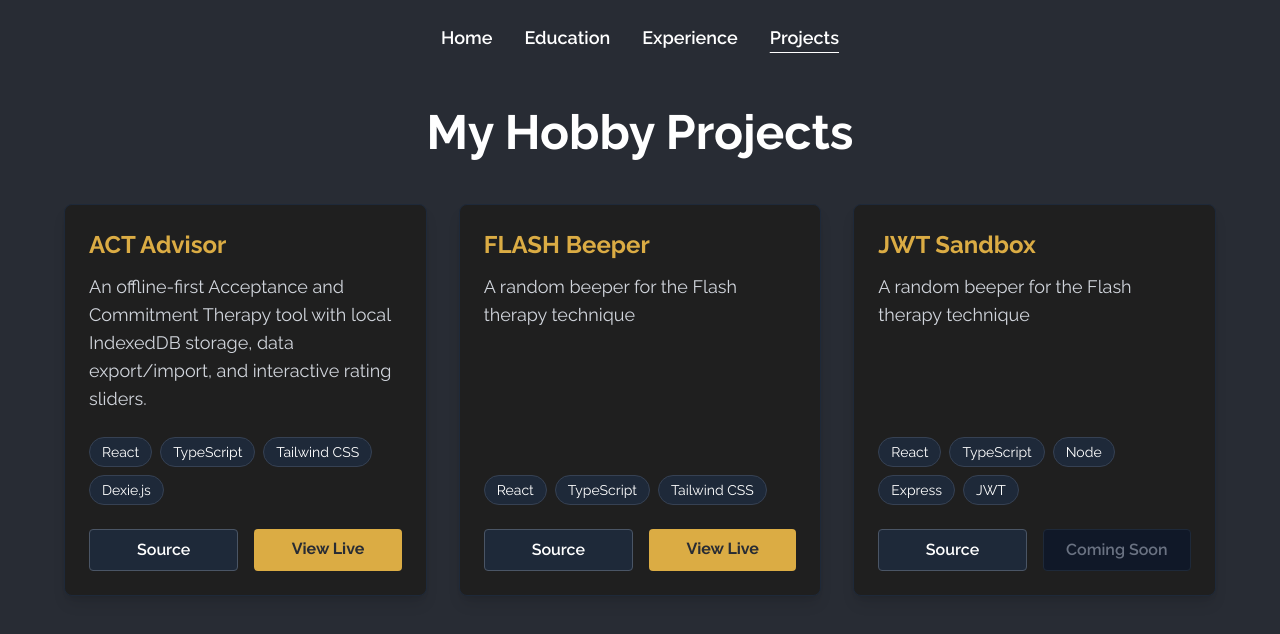
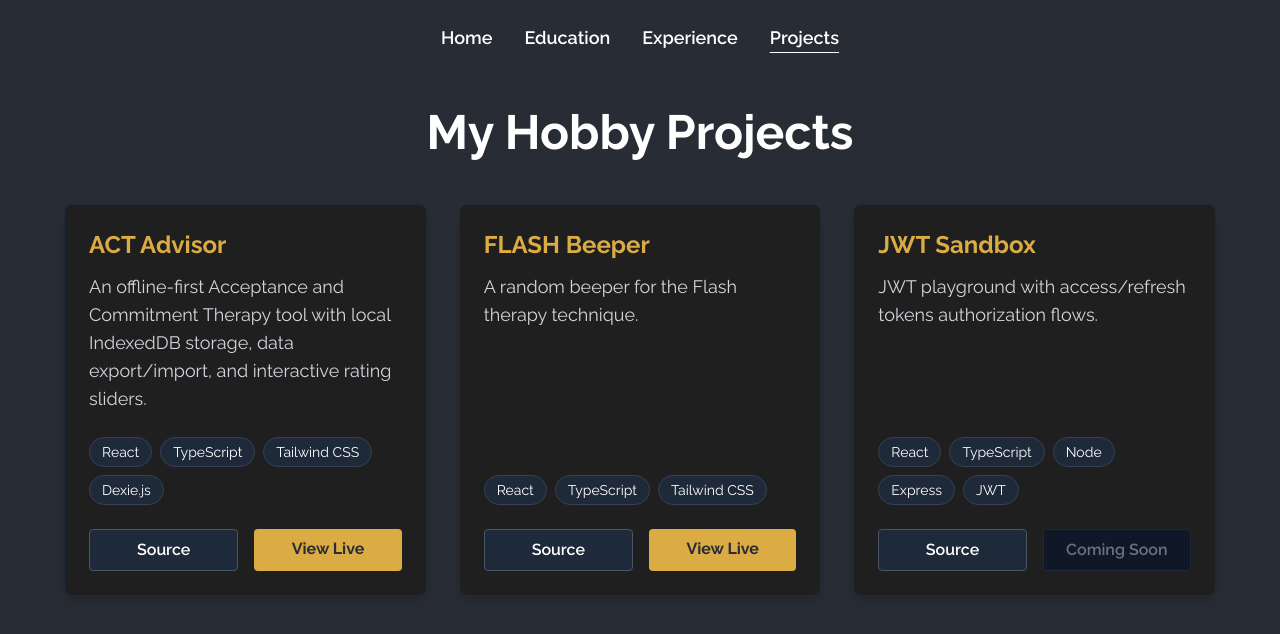
Before and after one commit to Zalarox/zalarox.github.io, a React (Vite) app: page /projects in a window 1280 px wide. Shown: the top 634 px of the page. Built offline with nearby package versions, Linux system fonts and the light colour scheme.

Commit message:
Update project descriptions in Projects.ts

```diff
--- a/src/static/Projects.ts
+++ b/src/static/Projects.ts
@@ -11,14 +11,14 @@ const ProjectEntries: ProjectEntry[] = [
   },
   {
     name: "FLASH Beeper",
-    description: "A random beeper for the Flash therapy technique",
+    description: "A random beeper for the Flash therapy technique.",
     techStack: ["React", "TypeScript", "Tailwind CSS"],
     repoUrl: "https://github.com/sidbans/flash-beeper",
     liveUrl: "https://sidbans.github.io/flash-beeper",
   },
   {
     name: "JWT Sandbox",
-    description: "A random beeper for the Flash therapy technique",
+    description: "JWT playground with access/refresh tokens authorization flows.",
     techStack: ["React", "TypeScript", "Node", "Express", "JWT"],
     repoUrl: "https://github.com/sidbans/auth-sandbox",
   },
```
